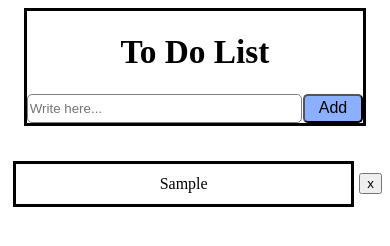
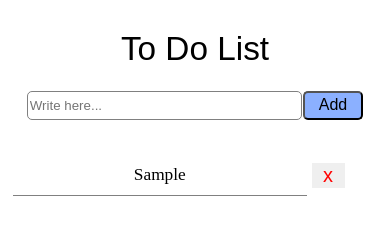
Before and after one commit to nadiaayala/ToDo-JS, a plain HTML site: page index.html in a window 390 px wide. Both pictures are taken after typing "Sample" into the empty fields and a click on the button "Add". Drawn offline with Linux system fonts and the light colour scheme.

Commit message:
change delete button design

```diff
--- a/css/estilo.css
+++ b/css/estilo.css
@@ -9,6 +9,8 @@ body{
 }
 h1{
     font-size: 30pt;
+    font-weight: 50;
+    font-family: sans-serif;
 }
 #container{
     display: flex;
@@ -18,7 +20,6 @@ h1{
     height: 40%;
     width: 60%;
     margin-bottom: 30px;
-    border: solid;
 }
 #container input{
     width: 80%;
@@ -47,10 +48,11 @@ h1{
     flex-direction: row;
     align-items: center;
     justify-content: center;
+    width: 100%;
 
 }
 .novoElTarefa{
-    border: solid black 1px;
+    border-bottom: solid gray 1px;
     display: flex;
     flex-direction: row;
     justify-content: center;
@@ -59,13 +61,10 @@ h1{
     height: 40px;
     margin: 5px;
     text-align: center;
-
-    border: black solid;
     font-size: 13pt;
 }
-.btnFinalizar {
-    width: 60px;
-    height: 20px;
+.delete{
+    width: 20%;
 }
 button,input:focus {
     outline-style: none;
@@ -84,8 +83,20 @@ button,input:focus {
     .items{
         width: 100%;
     }
-    .novoElTarefa{
+    .novaDiv{
         width: 90%;
         font-size: 12pt;
     }
+    .novoElTarefa{
+        width: 90%;
+    }
+    .delete{
+        width: 10%;
+        border: none;
+        font-size: 15pt;
+        color: red;
+    }
+    .delete:hover{
+        font-size: 17pt;
+    }
 }
--- a/js/scripts.js
+++ b/js/scripts.js
@@ -20,7 +20,6 @@ var listController = (function () {
             }
             newItem = new Item(description, id);
             data.push(newItem);
-            console.log(data);
             return newItem;
         },
         deleteItem: function(id){
```
